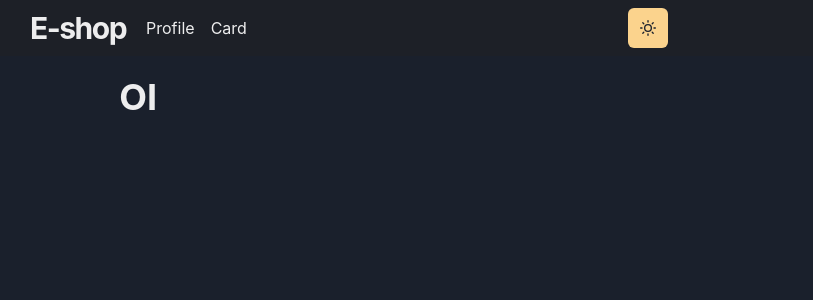
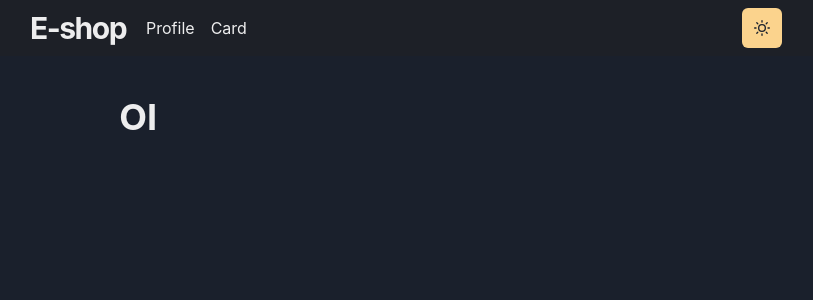
Before and after one commit to PedroVictor022/E-shop, a Next.js app: page / in a window 1280 px wide. Shown: the top 300 px of the page, without its empty margins (234-1047 px from the left). Built offline with nearby package versions, Linux system fonts and the light colour scheme.

Commit message:
FIX: Navbar bug adjusted

```diff
--- a/components/Layout.js
+++ b/components/Layout.js
@@ -14,7 +14,7 @@ const Main = ({ children, router }) => {
 
       <Navbar />
 
-      <Container maxW='container.md' pt={5}>
+      <Container maxW='container.md' pt={10}>
          { children }
       </Container>
     </Box>
--- a/components/Navigation/Navbar.js
+++ b/components/Navigation/Navbar.js
@@ -7,6 +7,7 @@ import {
   IconButton,
   Menu,
   MenuButton,
+  MenuItem,
   MenuList,
   Stack,
   useColorModeValue,
@@ -58,7 +59,7 @@ export const Navbar = (props) => {
           </NavLink>
         </Stack>
 
-        <Box flex={1} align="rigth">
+        <Box align="rigth">
           <ThemeToggleButton />
           <Box ml={2} display={{ base: "inline-block", md: "none" }}>
             <Menu>
@@ -73,12 +74,17 @@ export const Navbar = (props) => {
                   href='/profile'
                   passHref
                >
-                  Profile
+                  <MenuItem>Profile</MenuItem>
                </NavLink>
                <NavLink
                   href='/card'
                >
-                  Cart
+                  <MenuItem>Cart</MenuItem>
+               </NavLink>
+               <NavLink
+                href='/'
+               >
+                  <MenuItem>Log Out</MenuItem>
                </NavLink>
               </MenuList>
             </Menu>
```
